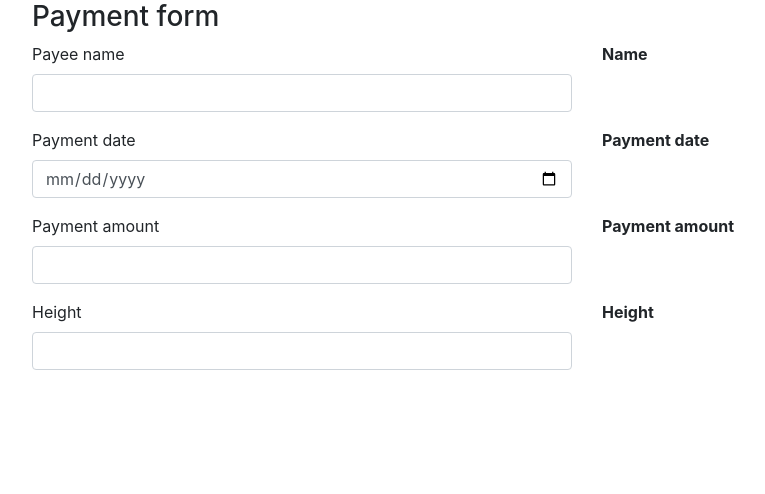
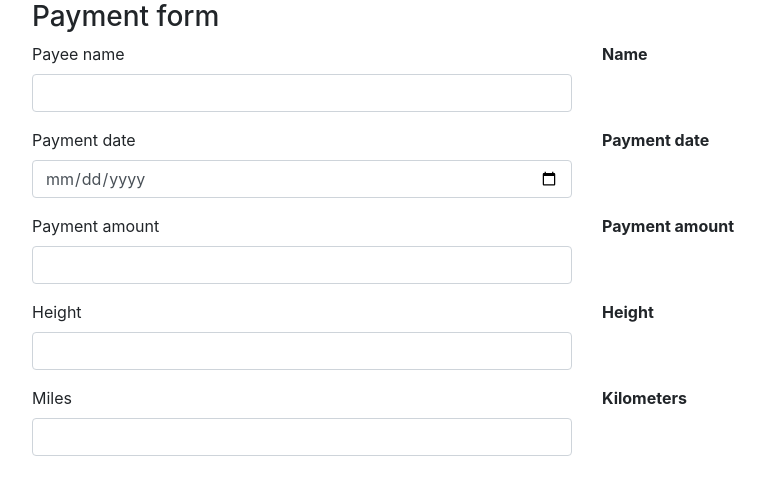
Before and after one commit to KubicekPetr/appset, an Angular app in the folder pipes-ng/: page / in a window 1280 px wide. Shown: the top 494 px of the page, without its empty margins (53-818 px from the left). Built offline with nearby package versions, Linux system fonts and the light colour scheme.

Commit message:
creating first custom pipe

```diff
--- a/pipes-ng/src/app/app.component.html
+++ b/pipes-ng/src/app/app.component.html
@@ -51,4 +51,17 @@
       <div>{{ height | number: '1.0-0' }}</div>
     </div>
   </div>
+
+  <div class="row">
+    <div class="form-group col">
+      <label>Miles</label>
+      <input
+      name="miles" class="form-control"
+      (input)="onInputChange($event.target.name, $event.target.value)" />
+    </div>
+    <div class="col">
+      <label><b>Kilometers</b></label>
+      <div>{{ miles | convertMilesToKm }}</div>
+    </div>
+  </div>
 </div>
--- a/pipes-ng/src/app/app.component.ts
+++ b/pipes-ng/src/app/app.component.ts
@@ -10,6 +10,7 @@
   date: string;
   amount: number;
   height: number;
+  miles: number;
 
   onInputChange(name: string, value: string) {
     this[name] = typeof(this[name]) === 'number' ? parseFloat(value) : value;
--- a/pipes-ng/src/app/app.module.ts
+++ b/pipes-ng/src/app/app.module.ts
@@ -2,10 +2,12 @@
 import { BrowserModule } from '@angular/platform-browser';
 
 import { AppComponent } from './app.component';
+import { ConvertMilesToKmPipe } from './convert-miles-to-km.pipe';
 
 @NgModule({
   declarations: [
-    AppComponent
+    AppComponent,
+    ConvertMilesToKmPipe
   ],
   imports: [
     BrowserModule
--- /dev/null
+++ b/pipes-ng/src/app/convert-miles-to-km.pipe.ts
@@ -0,0 +1,15 @@
+import { Pipe, PipeTransform } from '@angular/core';
+
+@Pipe({
+  name: 'convertMilesToKm'
+})
+export class ConvertMilesToKmPipe implements PipeTransform {
+
+  transform(value: number, ...args: unknown[]): unknown {
+    if (!value) {
+      return '';
+    }
+    return value * 1.60934;
+  }
+
+}
```
Also changed, not shown: 1 other file (tests, documents, lock files or other folders).
